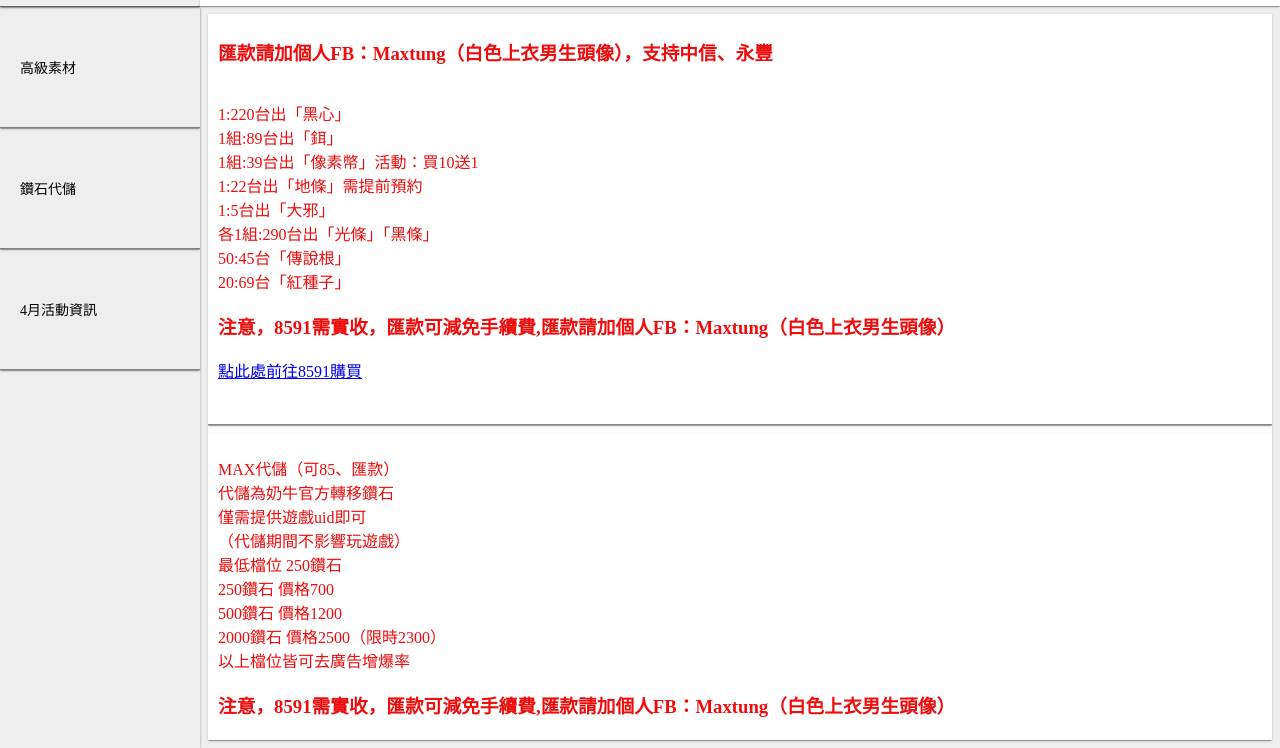
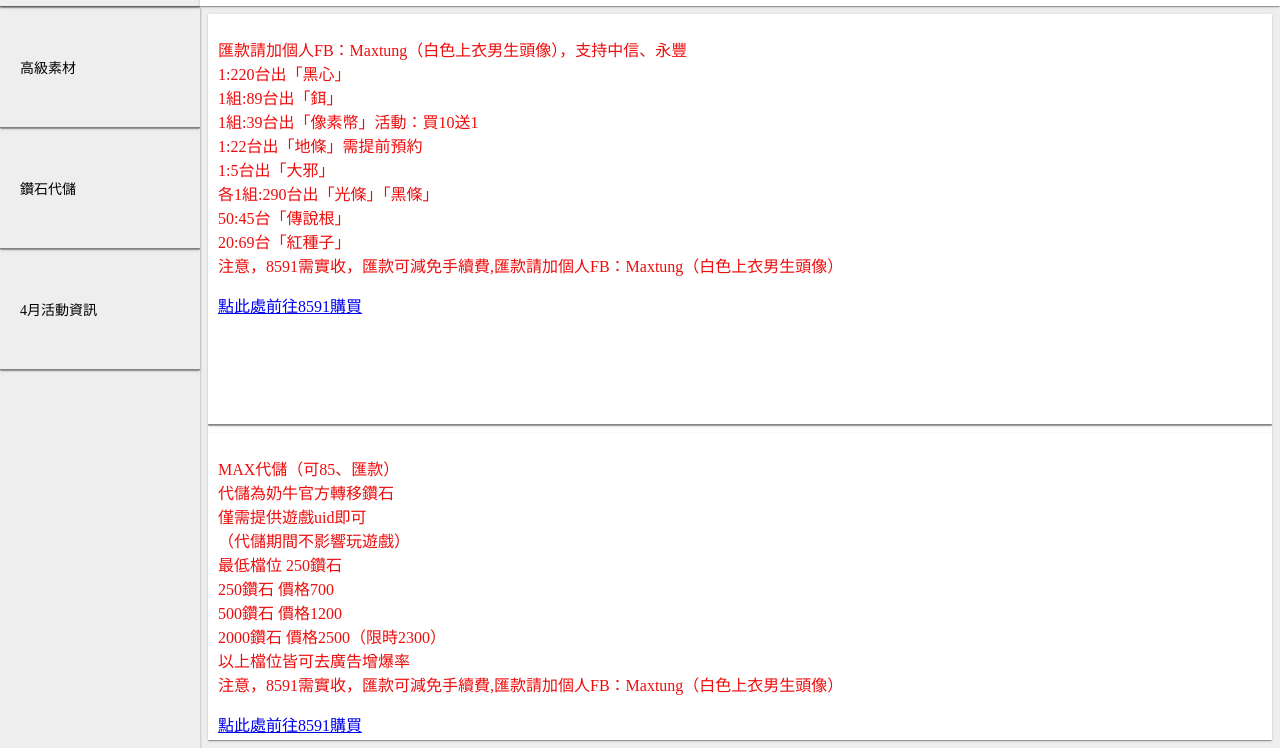
Before and after one commit to MaxTung614/re01-one, a plain HTML site: page index.html in a window 1280 px wide. Shown: the part 52-800 px from the top of the page. Drawn offline with Linux system fonts and the light colour scheme.

Commit message:
Update index.html

```diff
--- a/index.html
+++ b/index.html
@@ -92,7 +92,7 @@
    <div style="overflow:auto"class="yinYing flex1 baiSe mg8">
       <!--内容-->
       <div class="neiRongtiao yinYing column mgb8">
-        <h3>匯款請加個人FB：Maxtung（白色上衣男生頭像），支持中信、永豐</h3>
+        <br>匯款請加個人FB：Maxtung（白色上衣男生頭像），支持中信、永豐
         <br>1:220台出「黑心」
         <br>1組:89台出「鉺」
         <br>1組:39台出「像素幣」活動：買10送1
@@ -101,7 +101,7 @@
         <br>各1組:290台出「光條」「黑條」
         <br>50:45台「傳說根」
         <br>20:69台「紅種子」
-            <h3>注意，8591需實收，匯款可減免手續費,匯款請加個人FB：Maxtung（白色上衣男生頭像）</h3>
+            <br>注意，8591需實收，匯款可減免手續費,匯款請加個人FB：Maxtung（白色上衣男生頭像）</h3>
         <p><a href=https://www.8591.com.tw/mallList-wareDetail.html?id=2393954644>點此處前往8591購買</a></p>
         </p>
       </div>
@@ -115,14 +115,14 @@
         <br> 500鑽石 價格1200
         <br> 2000鑽石 價格2500（限時2300）
         <br>以上檔位皆可去廣告增爆率
-            <h3>注意，8591需實收，匯款可減免手續費,匯款請加個人FB：Maxtung（白色上衣男生頭像）</h3>
+            <br>注意，8591需實收，匯款可減免手續費,匯款請加個人FB：Maxtung（白色上衣男生頭像）</h3>
         <p><a href=https://www.8591.com.tw/mallList-wareDetail.html?id=2393954644>點此處前往8591購買</a></p>
         </P>
       </div>
       <div class="neiRongtiao yinYing column mgb8">
           <br>四月份活動
           <br>素材滿999送禮品
-          <h3>匯款請加個人FB：Maxtung（白色上衣男生頭像）
+          <br>匯款請加個人FB：Maxtung（白色上衣男生頭像）
        <br>8591唯一推薦「👑Max店鋪👑」
        <br>詳情可以見以下網址进入85店鋪
        <p><a href=https://www.8591.com.tw/mallList-wareDetail.html?id=2393954644>點此處前往8591購買</a></p>
```
